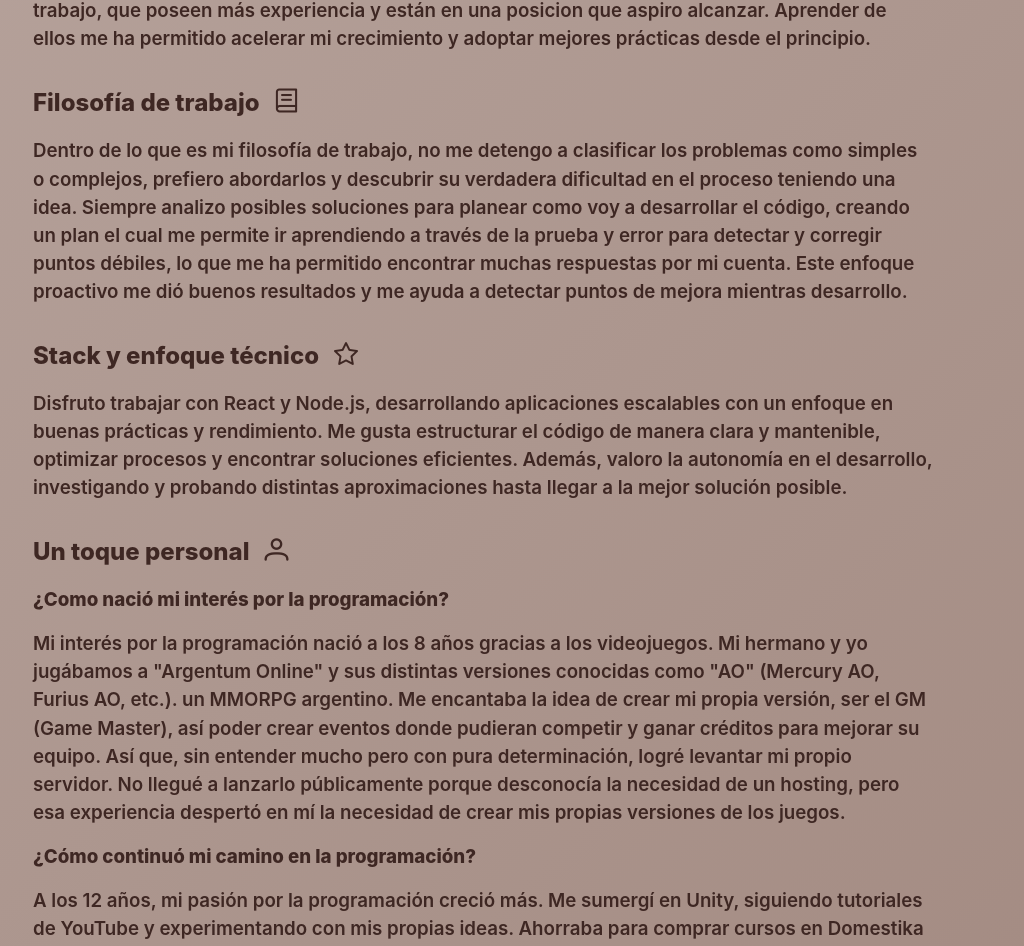
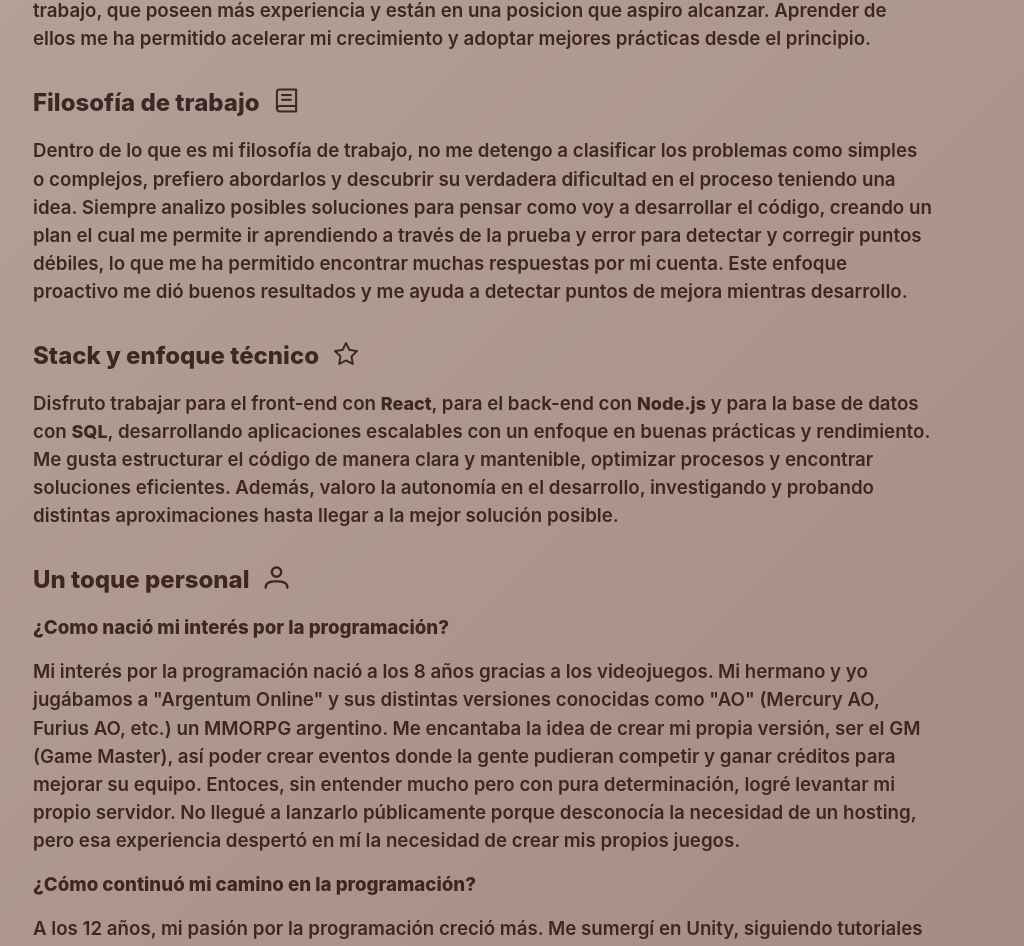
Before and after one commit to NachiLopez/Portfolio-Nazareno_Lopez, a React (Vite) app: page / in a window 1280 px wide. Shown: the part 4336-5282 px from the top of the page, without its empty margins (157-1181 px from the left). Built offline with nearby package versions, Linux system fonts and the light colour scheme.

Commit message:
last ajustes

```diff
--- a/src/pages/aboutMe/AboutMe.tsx
+++ b/src/pages/aboutMe/AboutMe.tsx
@@ -9,7 +9,7 @@ const AboutMe = () => {
           Desarrollo, aprendizaje y evolución constante
           <i className="pi pi-bolt"></i>
         </h2>
-        <h3 className="desc_text">
+        <h3 className="desc_text" id="personalFocus">
           Mi enfoque personal es enfrentar los desafíos, mejorar procesos y seguir creciendo en cada proyecto. Valoro las
           experiencias que me hacen crecer profesional y personalmente. Gran parte de mi evolución se la debo a los conocimientos
           compartidos por mis compañeros programadores del trabajo, que poseen más experiencia y están en una posicion que aspiro
@@ -22,7 +22,7 @@ const AboutMe = () => {
         <h3 className="desc_text">
           Dentro de lo que es mi filosofía de trabajo, no me detengo a clasificar los problemas como simples o complejos, prefiero
           abordarlos y descubrir su verdadera dificultad en el proceso teniendo una idea. Siempre analizo posibles soluciones para
-          planear como voy a desarrollar el código, creando un plan el cual me permite ir aprendiendo a través de la prueba y error
+          pensar como voy a desarrollar el código, creando un plan el cual me permite ir aprendiendo a través de la prueba y error
           para detectar y corregir puntos débiles, lo que me ha permitido encontrar muchas respuestas por mi cuenta. Este enfoque
           proactivo me dió buenos resultados y me ayuda a detectar puntos de mejora mientras desarrollo.
         </h3>
@@ -31,7 +31,7 @@ const AboutMe = () => {
           <i className="pi pi-star"></i>
         </h2>
         <h3 className="desc_text">
-          Disfruto trabajar con React y Node.js, desarrollando aplicaciones escalables con un enfoque en buenas prácticas y rendimiento.
+          Disfruto trabajar para el front-end con <span>React</span>, para el back-end con <span>Node.js</span> y para la base de datos con <span>SQL</span>, desarrollando aplicaciones escalables con un enfoque en buenas prácticas y rendimiento.
           Me gusta estructurar el código de manera clara y mantenible, optimizar procesos y encontrar soluciones eficientes. Además,
           valoro la autonomía en el desarrollo, investigando y probando distintas aproximaciones hasta llegar a la mejor solución posible.
         </h3>
@@ -42,11 +42,11 @@ const AboutMe = () => {
         <h3 style={{ padding: "0", margin: "0", color: "var(--color-text)", fontWeight:"800" }}>¿Como nació mi interés por la programación?</h3>
         <h3 className="desc_text">
         Mi interés por la programación nació a los 8 años gracias a los videojuegos. Mi hermano y yo jugábamos a "Argentum Online" y sus distintas
-        versiones conocidas como "AO" (Mercury AO, Furius AO, etc.).
+        versiones conocidas como "AO" (Mercury AO, Furius AO, etc.)
         un MMORPG argentino. Me encantaba la idea de crear mi propia versión, ser el GM (Game Master), así poder crear eventos donde
-        pudieran competir y ganar créditos para mejorar su equipo. Así que, sin entender mucho pero con pura determinación, logré
+        la gente pudieran competir y ganar créditos para mejorar su equipo. Entoces, sin entender mucho pero con pura determinación, logré
         levantar mi propio servidor. No llegué a lanzarlo públicamente porque desconocía la necesidad de un hosting, pero esa
-        experiencia despertó en mí la necesidad de crear mis propias versiones de los juegos.
+        experiencia despertó en mí la necesidad de crear mis propios juegos.
         </h3>
         <h3 style={{ padding: "0", margin: "0", color: "var(--color-text)", fontWeight: "800" }}>
           ¿Cómo continuó mi camino en la programación?
@@ -65,7 +65,7 @@ const AboutMe = () => {
           Con esa misma mentalidad, decidí estudiar programación de manera formal, profundizando aún más en el desarrollo. Finalmente,
           conseguí mi primer trabajo como programador, desde aquel servidor de "AO", hasta escribir código en un entorno
           profesional, mi camino ha sido una constante exploración y aprendizaje, siempre guiado por la curiosidad y el deseo de mejorar,
-          lo que terminó forjando la metodología que hoy aplico y explico en mi filosofía de trabajo.
+          lo que terminó forjando la metodología que hoy aplico y explico en <span onClick={() => document.getElementById("personalFocus")?.scrollIntoView({ behavior: "smooth" })} style={{ cursor: "pointer"}}>mi filosofía de trabajo</span>.
         </h3>
       </FirstSection>
     </MainContainer>
@@ -114,5 +114,9 @@ const FirstSection = styled.div`
     margin: 0;
     padding: 0;
     font-weight: 600;
+    span{
+      font-weight: 800;
+      font-size: 18px;
+    }
   }
 `;
--- a/src/pages/workExperience/WorkExperience.tsx
+++ b/src/pages/workExperience/WorkExperience.tsx
@@ -88,10 +88,7 @@ const WorkExperience = () => {
               </p>
               <p>
                 <span>Integración y mantenimiento del servidor: </span>
-                Traducción de las necesidades discutidas en reuniones a
-                soluciones concretas en código. Configuración y despliegue de
-                servicios en el servidor, asegurando su correcto funcionamiento
-                y rendimiento.
+                Despliegue y configuración de servicios en un entorno Linux utilizando Docker y Docker Compose para la orquestación de contenedores. Implementación de entornos aislados para frontend, backend y base de datos, garantizando escalabilidad y fácil mantenimiento. Monitoreo y actualización de servicios para asegurar alta disponibilidad y rendimiento óptimo.
               </p>
             </div>
           ) : null}
@@ -220,7 +217,7 @@ const WorkExperience = () => {
               </p>
               <p>
                 <span>
-                  Desarrollo de funcionalidades avanzadas en la interfaz:{" "}
+                  Desarrollo de funcionalidades avanzadas en la interfaz:
                 </span>
                 De igual forma que con Meridional, se realizaron las mismas
                 tareas.
@@ -231,8 +228,7 @@ const WorkExperience = () => {
                 tareas.
               </p>
               <p>
-                <span>Integración y mantenimiento del servidor: </span>De igual
-                forma que con Meridional, se realizaron las mismas tareas.
+                <span>Integración y mantenimiento del servidor: </span>Despliegue y configuración de servicios en una máquina virtual remota, utilizando Internet Information Services (IIS) para la gestión del frontend y PM2 para la ejecución y monitoreo del backend en Node.js. Administración remota del entorno, asegurando disponibilidad, rendimiento óptimo y fácil recuperación ante fallos.
               </p>
             </div>
           ) : null}
```
